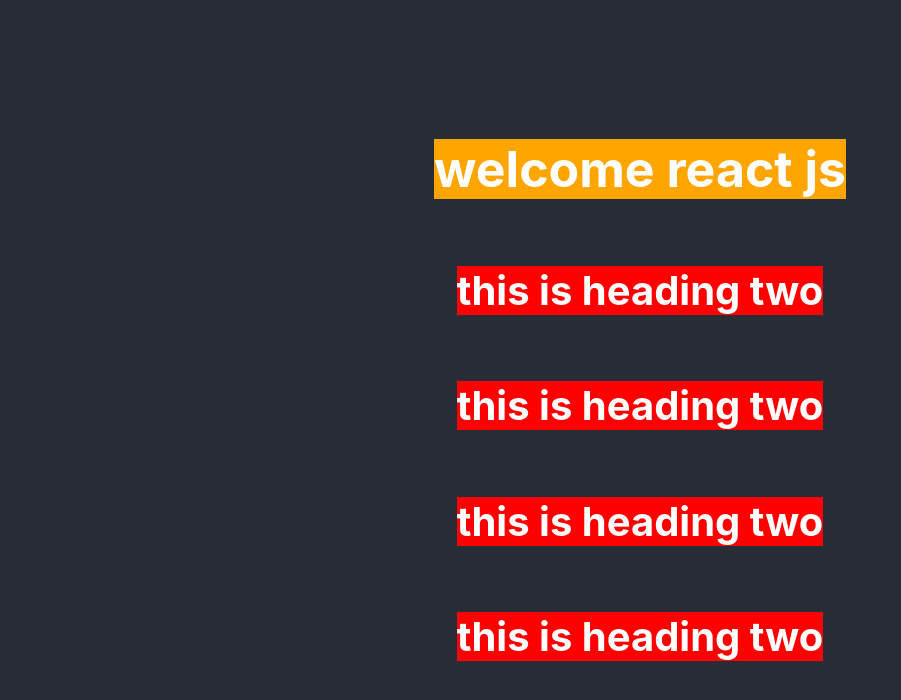
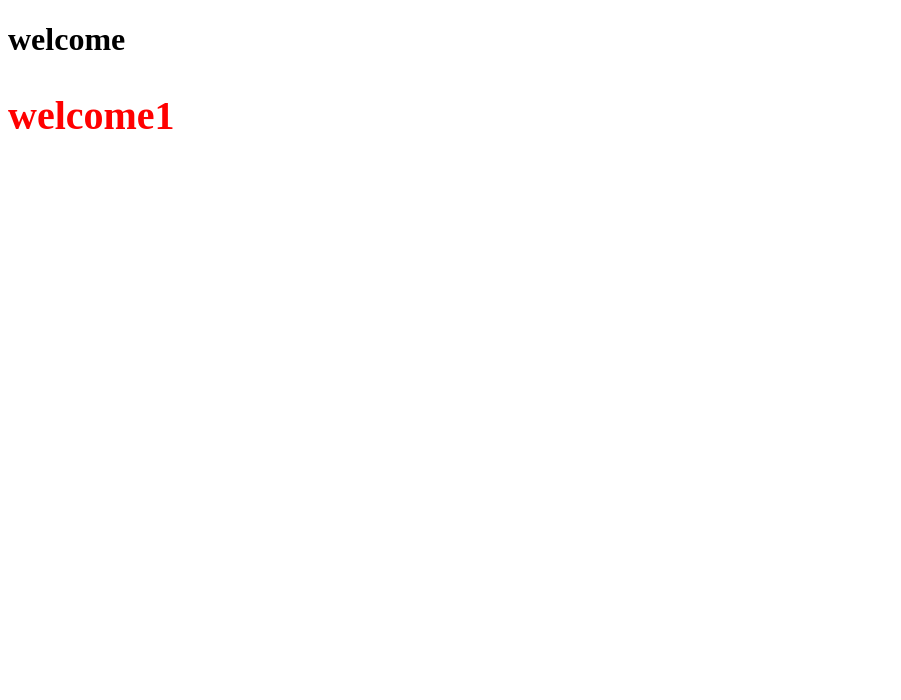
Before and after one commit to shashipandey100192/myreactapp, a React (Create React App) app: page / in a window 1280 px wide. Shown: the top 700 px of the page, without its empty margins (0-901 px from the left). Built offline with nearby package versions, Linux system fonts and the light colour scheme.

Commit message:
add framement

```diff
--- a/src/App.js
+++ b/src/App.js
@@ -1,16 +1,11 @@
 
 import './App.css';
+import abc from './pages/Home';
 
 function App() {
   return (
     <div className="App">
-      <header className="App-header">
-       <h1>welcome react js</h1>
-       <h2>this is heading two</h2>
-       <h2>this is heading two</h2>
-       <h2>this is heading two</h2>
-       <h2>this is heading two</h2>
-      </header>
+
     </div>
   );
 }
--- a/src/index.css
+++ b/src/index.css
@@ -1,23 +1,5 @@
-body {
-  margin: 0;
-  font-family: -apple-system, BlinkMacSystemFont, 'Segoe UI', 'Roboto', 'Oxygen',
-    'Ubuntu', 'Cantarell', 'Fira Sans', 'Droid Sans', 'Helvetica Neue',
-    sans-serif;
-  -webkit-font-smoothing: antialiased;
-  -moz-osx-font-smoothing: grayscale;
+.first
+{
+    color:red;
+    font-size:40px;
 }
-
-code {
-  font-family: source-code-pro, Menlo, Monaco, Consolas, 'Courier New',
-    monospace;
-}
-
-
-h1{
-  background-color:orange;
-  font-size:50px;
-}
-h2{
-  background-color:red;
-  font-size:40px;
-}
--- a/src/index.js
+++ b/src/index.js
@@ -1,17 +1,9 @@
 import React from 'react';
 import ReactDOM from 'react-dom/client';
-import './index.css';
-import App from './App';
-import reportWebVitals from './reportWebVitals';
-
+import Abc from './pages/Home';
 const root = ReactDOM.createRoot(document.getElementById('root'));
 root.render(
   <React.StrictMode>
-    <App />
+   <Abc />
   </React.StrictMode>
 );
-
-// If you want to start measuring performance in your app, pass a function
-// to log results (for example: reportWebVitals(console.log))
-// or send to an analytics endpoint. Learn more: https://bit.ly/CRA-vitals
-reportWebVitals();
--- /dev/null
+++ b/src/pages/Home.js
@@ -0,0 +1,15 @@
+import React, { Fragment } from "react";
+import '../index.css';
+
+function Abc()
+{
+    return(
+        <Fragment>
+        <h1>welcome</h1>
+        <h2 className="first">welcome1</h2>
+
+        </Fragment>
+    )
+}
+
+export default Abc
```
